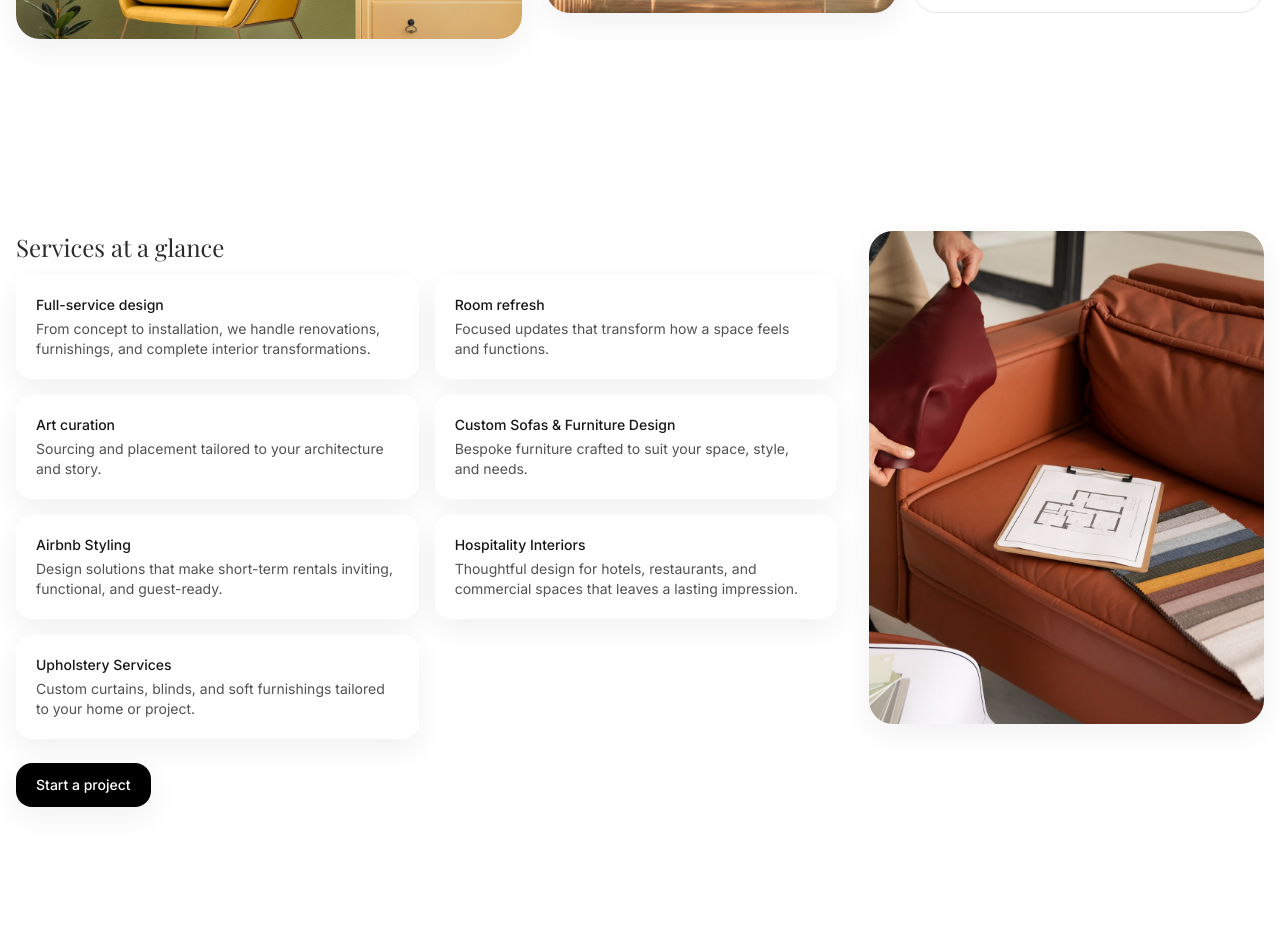
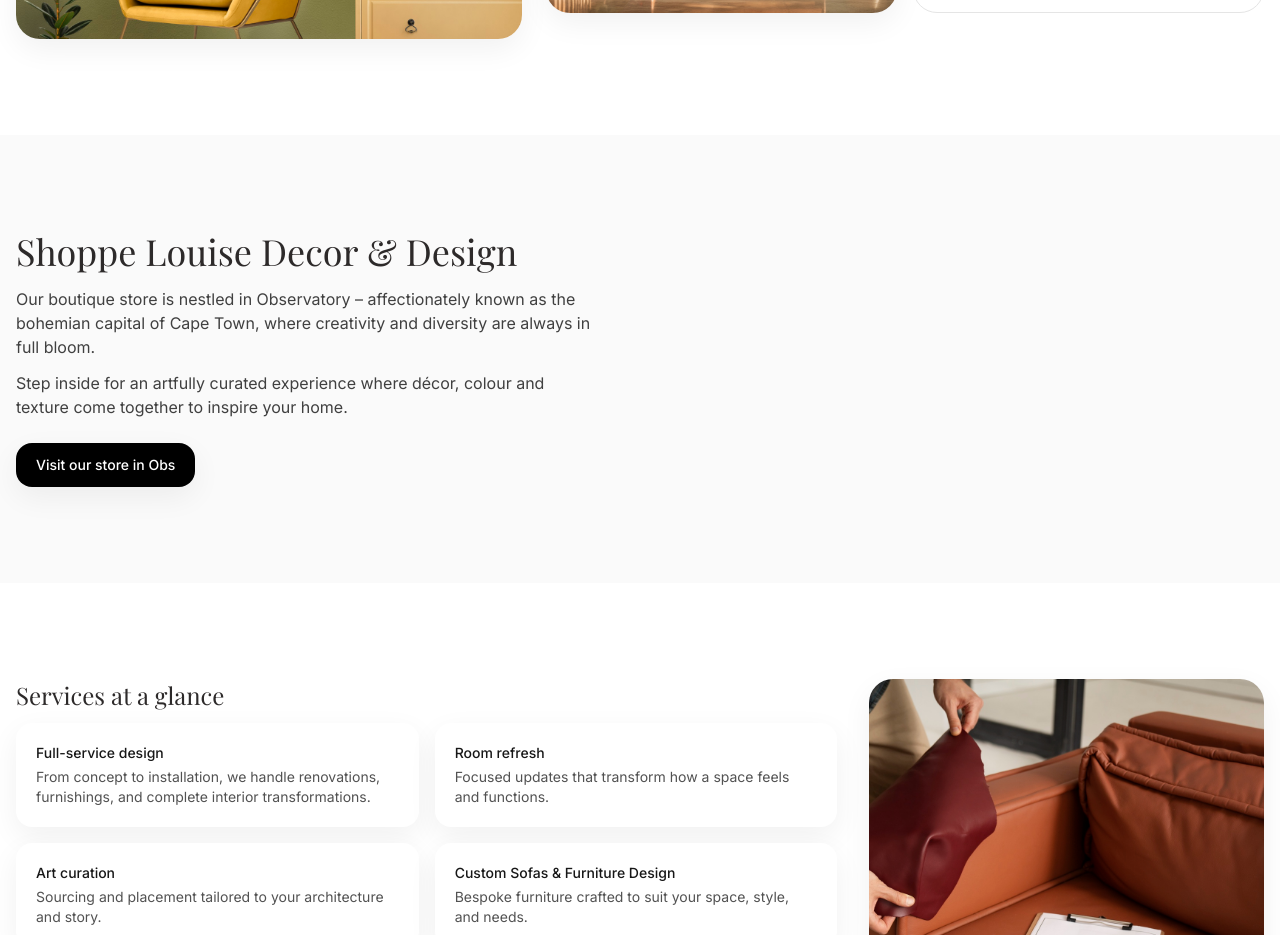
Before and after one commit to eliegamala/Louise-Decor-Design-1, a Next.js app: page / in a window 1280 px wide. Shown: the part 3200-4135 px from the top of the page. Built offline with nearby package versions, Linux system fonts and the light colour scheme; a web font is replaced by a local one.

Commit message:
Update index.tsx

```diff
--- a/pages/index.tsx
+++ b/pages/index.tsx
@@ -131,6 +131,40 @@ export default function Home({ home }: any): JSX.Element {
         </div>
       </section>
 
+            {/* NEW: Shoppe Louise Decor & Design section */}
+      <section className="section bg-neutral-50">
+        <div className="container-wide grid lg:grid-cols-2 gap-8 items-center">
+          {/* Shop image */}
+          {home.shoppe?.image && (
+            <Img
+              src={home.shoppe.image}
+              alt={home.shoppe?.imageAlt ?? 'Louise Decor & Design storefront'}
+              ratio="aspect-[4/3]"
+              className="max-w-xl mx-auto"
+            />
+          )}
+
+          {/* Text content */}
+          <div className="text-center lg:text-left">
+            <h2 className="font-display text-3xl md:text-4xl mb-4">
+              Shoppe Louise Decor &amp; Design
+            </h2>
+            <p className="text-neutral-700 max-w-xl">
+              Our boutique store is nestled in Observatory – affectionately known as the bohemian
+              capital of Cape Town, where creativity and diversity are always in full bloom.
+            </p>
+            <p className="text-neutral-700 max-w-xl mt-3">
+              Step inside for an artfully curated experience where décor, colour and texture come
+              together to inspire your home.
+            </p>
+            <Link href="/contact" className="btn btn-primary mt-6">
+              Visit our store in Obs
+            </Link>
+          </div>
+        </div>
+      </section>
+
+
       {/* Services – heading + CTA + cards all editable */}
       <section className="section bg-white">
         <div className="container-wide grid md:grid-cols-3 gap-8 items-start">
```
